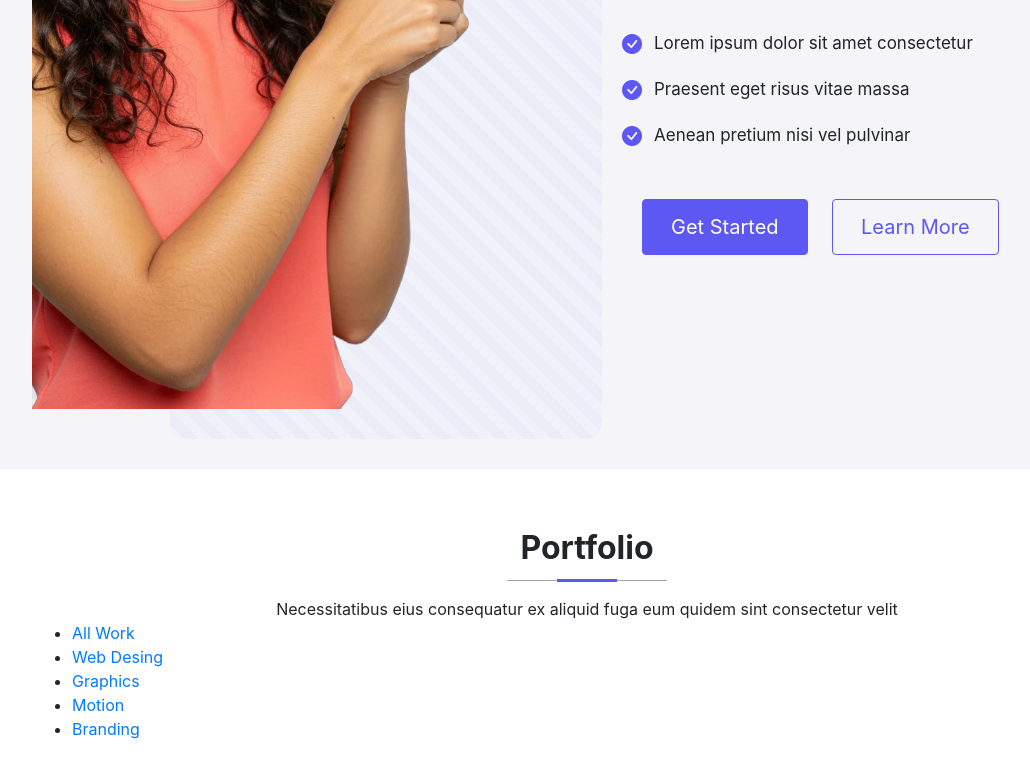
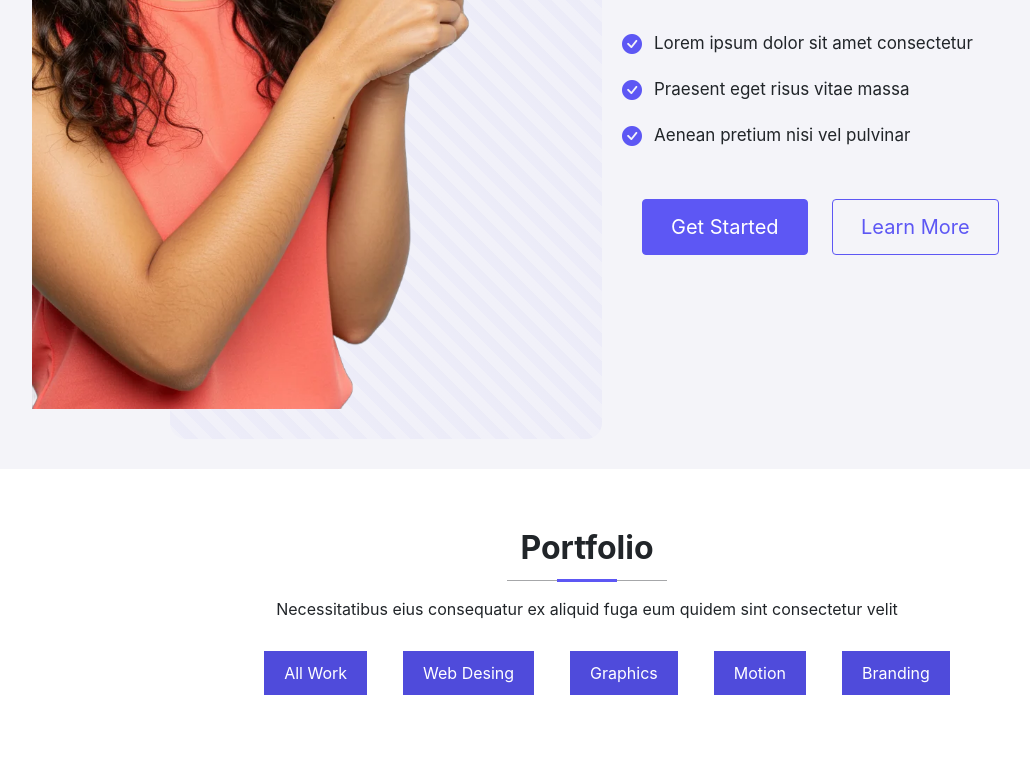
Before and after one commit to Rahulsaini-web/Invent, a plain HTML site: page index.html in a window 1280 px wide. Shown: the part 4701-5478 px from the top of the page, without its empty margins (53-1083 px from the left). Drawn offline with nearby package versions, Linux system fonts and the light colour scheme.

Commit message:
first commit

```diff
--- a/assets/css/index.css
+++ b/assets/css/index.css
@@ -626,6 +626,18 @@ html {
 }
 
 /* ////////////////// portfolio css //////////////////////  */
-.portfolio-section .text-main ul {
+.text-main {
+    padding-top: 20px;
+}
+.text-main ul {
     list-style: none;
+    display: flex;
+    align-items: center;
+    justify-content: center;
 }
+.text-main ul li {
+    margin: 10px 18px;
+    padding: 10px 20px;
+    color: white;
+    background-color: #4f4bdb;
+}
--- a/index.html
+++ b/index.html
@@ -402,11 +402,11 @@
         <div class="container">
             <div class="text-main">
                 <ul>
-                    <li><a href="#">All Work</a></li>
-                    <li><a href="#">Web Desing</a></li>
-                    <li><a href="#">Graphics</a></li>
-                    <li><a href="#">Motion</a></li>
-                    <li><a href="#">Branding</a></li>
+                    <li>All Work</li>
+                    <li>Web Desing</li>
+                    <li>Graphics</li>
+                    <li>Motion</li>
+                    <li>Branding</li>
                 </ul>
             </div>
         </div>
```
